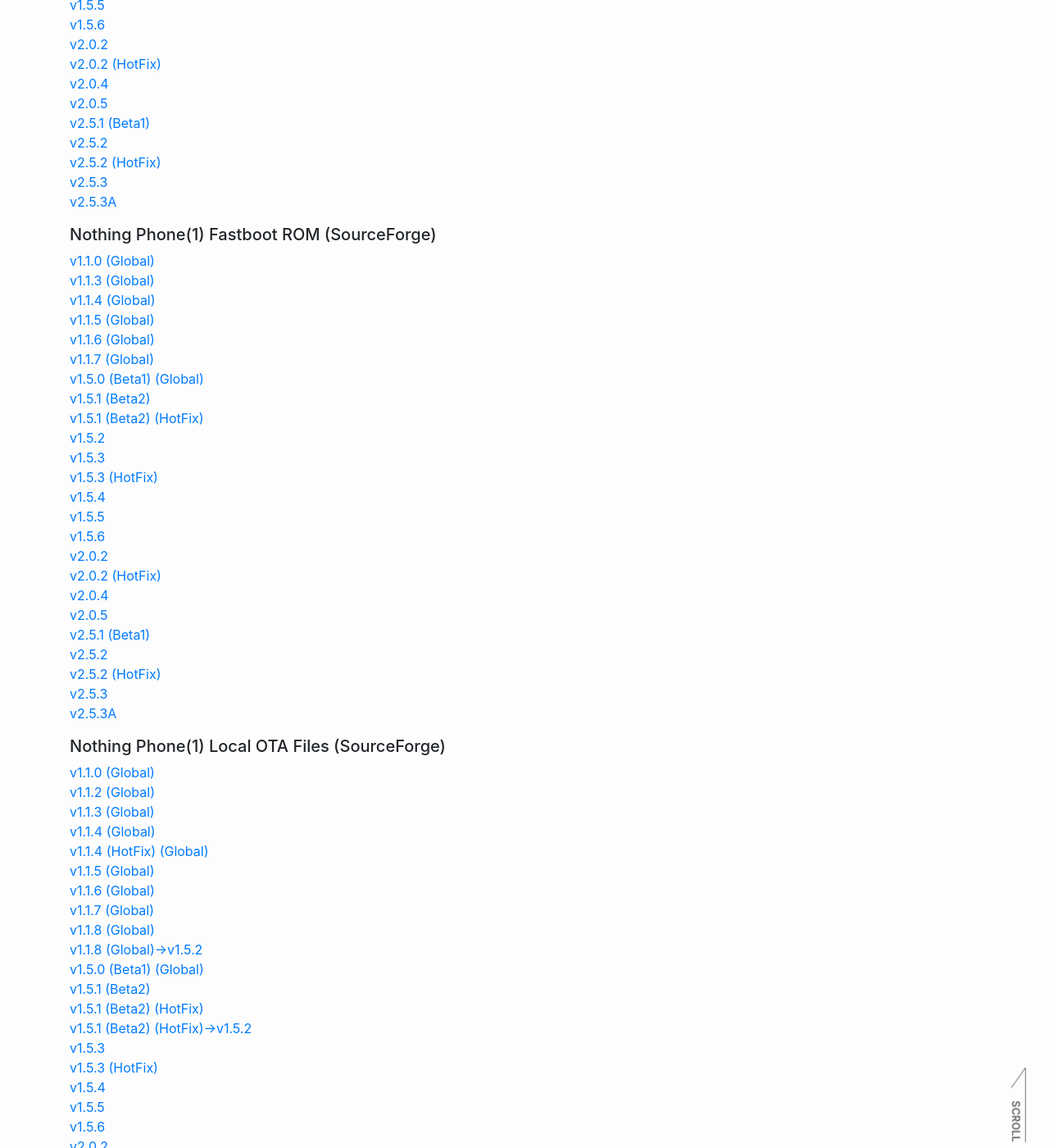
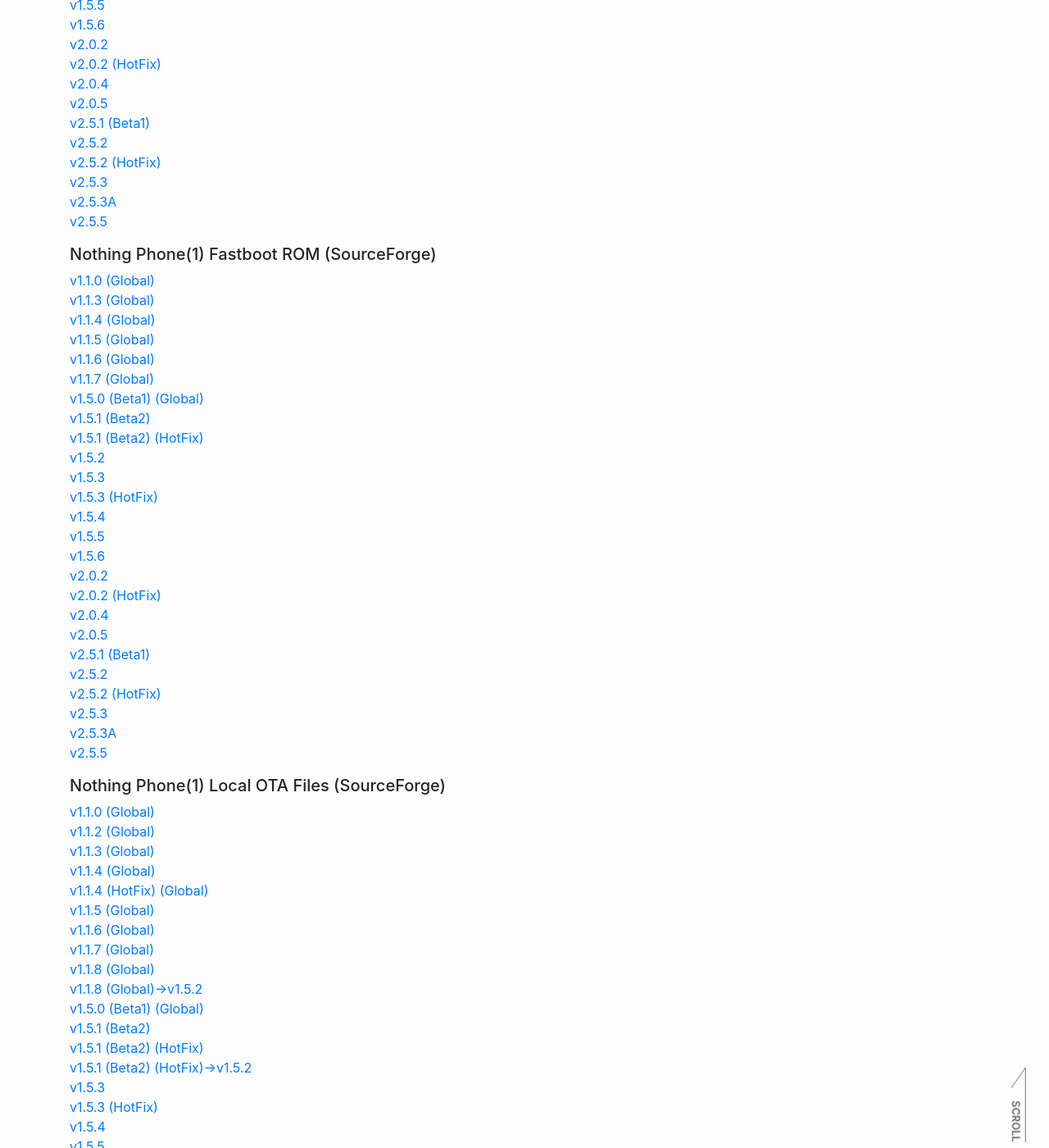
Before and after one commit to reindex-ot/reindex-ot.github.io, a Jekyll site: the page built from nothing.md, in a window 1280 px wide and 1400 px high, scrolled down 1214 px. Shown: the whole window at 82% size. Built offline with Jekyll 4.4.1, drawn with Linux system fonts in a browser that asks for light colours.

Commit message:
Update nothing.md
Signed-off-by: Re*Index. (ot_inc) <32851879+reindex-ot@users.noreply.github.com>

```diff
--- a/nothing.md
+++ b/nothing.md
@@ -38,6 +38,7 @@ If you don't do that, you'll get bricked. Okay?
 [v2.5.2 (HotFix)](https://github.com/reindex-ot/boot.img_repo/raw/main/nothing/phone1/Spacewar_boot_v2.5.2_hotfix.zip)<br>
 [v2.5.3](https://github.com/reindex-ot/boot.img_repo/raw/main/nothing/phone1/Spacewar_boot_v2.5.3.zip)<br>
 [v2.5.3A](https://github.com/reindex-ot/boot.img_repo/raw/main/nothing/phone1/Spacewar_boot_v2.5.3A.zip)<br>
+[v2.5.5](https://github.com/reindex-ot/boot.img_repo/raw/main/nothing/phone1/Spacewar_boot_v2.5.5.zip)<br>
 
 ##### Nothing Phone(1) Fastboot ROM (SourceForge)
 [v1.1.0 (Global)](https://sourceforge.net/projects/nothingphone-1-rom/files/FastbootROM/Spacewar_FastbootROM_v1.1.0_Global.rar/download)<br>
@@ -64,6 +65,7 @@ If you don't do that, you'll get bricked. Okay?
 [v2.5.2 (HotFix)](https://sourceforge.net/projects/nothingphone-1-rom/files/FastbootROM/Spacewar_FastbootROM_v2.5.2_hotfix.7z/download)<br>
 [v2.5.3](https://sourceforge.net/projects/nothingphone-1-rom/files/FastbootROM/Spacewar_FastbootROM_v2.5.3.7z/download)<br>
 [v2.5.3A](https://sourceforge.net/projects/nothingphone-1-rom/files/FastbootROM/Spacewar_FastbootROM_v2.5.3A.7z/download)<br>
+[v2.5.5](https://sourceforge.net/projects/nothingphone-1-rom/files/FastbootROM/Spacewar_FastbootROM_v2.5.5.7z/download)<br>
 
 ##### Nothing Phone(1) Local OTA Files (SourceForge)
 [v1.1.0 (Global)](https://sourceforge.net/projects/nothingphone-1-rom/files/OTA/v1.0.2_to_v1.1.0.zip/download)<br>
@@ -94,6 +96,7 @@ If you don't do that, you'll get bricked. Okay?
 [v2.5.2 (HotFix)](https://sourceforge.net/projects/nothingphone-1-rom/files/OTA/v2.5.2_to_v2.5.2_hotfix.zip/download)<br>
 [v2.5.3](https://sourceforge.net/projects/nothingphone-1-rom/files/OTA/v2.5.2_hotfix_to_v2.5.3.zip/download)<br>
 [v2.5.3A](https://sourceforge.net/projects/nothingphone-1-rom/files/OTA/v2.5.3_to_v2.5.3A.zip/download)<br>
+[v2.5.5](https://sourceforge.net/projects/nothingphone-1-rom/files/OTA/v2.5.3A_to_v2.5.5.zip/download)<br>
 
 ##### Nothing Phone(1) QFIL ROM
 ######  Required EDL Command or EDL Cable V1/V2
```
